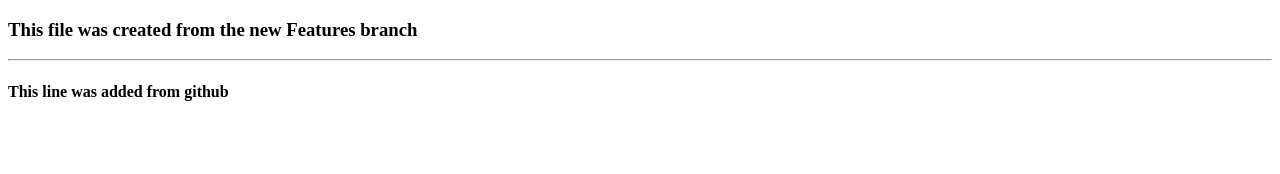
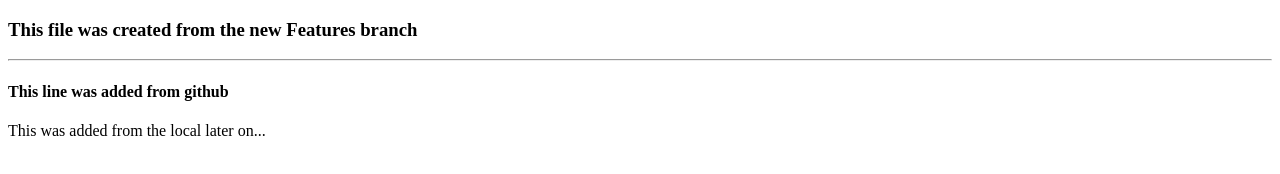
Before and after one commit to messagewaleed/tcs_repo, a plain HTML site: page other.html in a window 1280 px wide. Drawn offline with Linux system fonts and the light colour scheme.

Commit message:
Updated ffrom local

```diff
--- a/other.html
+++ b/other.html
@@ -9,5 +9,8 @@
 <h3>This file was created from the new Features branch</h3>
 	<hr>
 	<h4>This line was added from github</h4>
+<p>
+	This was added from the local later on...
+</p>
 </body>
 </html>
```
